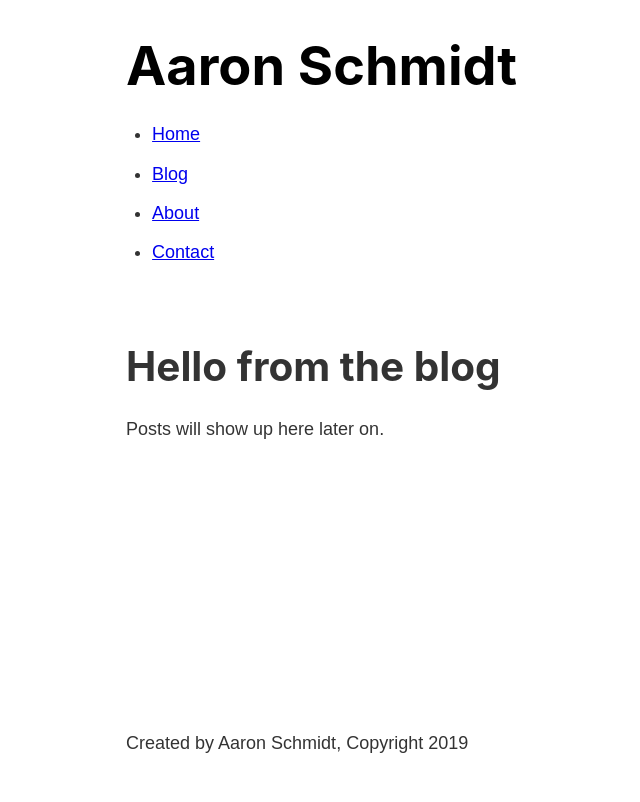
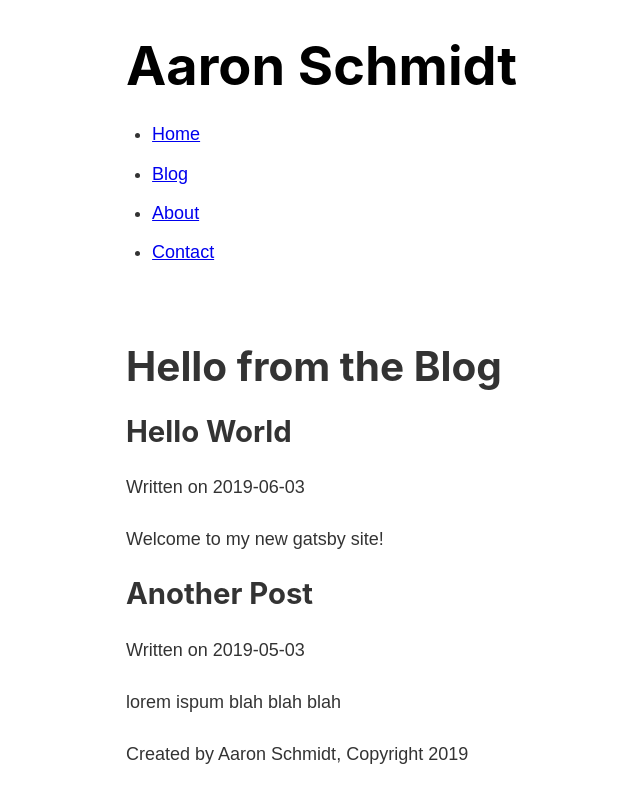
Before and after one commit to Schmidt-Aaron/gatsby-bootcamp, a Gatsby site: page /blog in a window 1280 px wide. Shown: the whole page, without its empty margins (132-772 px from the left). Built offline with nearby package versions, Linux system fonts and the light colour scheme; Gatsby itself is replaced by a stand-in of ours.

Commit message:
add markdown support + basic posts

```diff
--- a/gatsby-config.js
+++ b/gatsby-config.js
@@ -14,5 +14,15 @@ module.exports = {
     title: "Aaron Schmidt",
     author: "Aaron Schmidt",
   },
-  plugins: [`gatsby-plugin-sass`],
+  plugins: [
+    `gatsby-plugin-sass`,
+    {
+      resolve: `gatsby-source-filesystem`,
+      options: {
+        name: `pages`,
+        path: `${__dirname}/src/`,
+      },
+    },
+    `gatsby-transformer-remark`,
+  ],
 }
--- a/package.json
+++ b/package.json
@@ -6,7 +6,7 @@
   "license": "MIT",
   "scripts": {
     "build": "gatsby build",
-    "develop": " gatsby develop",
+    "develop": "gatsby develop",
     "format": "prettier --write src/**/*.{js,jsx}",
     "start": "npm run develop",
     "serve": "gatsby serve",
@@ -16,6 +16,8 @@
     "dotenv": "^8.0.0",
     "gatsby": "^2.5.2",
     "gatsby-plugin-sass": "^2.0.11",
+    "gatsby-source-filesystem": "^2.0.38",
+    "gatsby-transformer-remark": "^2.3.12",
     "node-sass": "^4.12.0",
     "react": "^16.8.6",
     "react-dom": "^16.8.6"
--- a/src/pages/blog.js
+++ b/src/pages/blog.js
@@ -1,12 +1,43 @@
 import React from "react"
 import Layout from "../components/Layout"
+import { Link, graphql, useStaticQuery } from "gatsby"
 
 export default function blog() {
+  const data = useStaticQuery(graphql`
+    query {
+      allMarkdownRemark {
+        edges {
+          node {
+            frontmatter {
+              title
+              date
+            }
+
+            excerpt
+          }
+        }
+      }
+    }
+  `)
+  const posts = data.allMarkdownRemark.edges
+  // console.log(posts)
+
   return (
     <div>
       <Layout>
-        <h1>Hello from the blog</h1>
-        <p>Posts will show up here later on.</p>
+        <h1>Hello from the Blog</h1>
+        {posts.map((post, i) => {
+          const { title, date } = post.node.frontmatter
+          const { excerpt } = post.node
+
+          return (
+            <div key={i}>
+              <h2>{title}</h2>
+              <p>Written on {date}</p>
+              <p>{excerpt}</p>
+            </div>
+          )
+        })}
       </Layout>
     </div>
   )
--- /dev/null
+++ b/src/posts/gatsby.md
@@ -0,0 +1,6 @@
+---
+title: "Hello World"
+date: "2019-06-03"
+---
+
+Welcome to my new gatsby site!
--- /dev/null
+++ b/src/posts/sample.md
@@ -0,0 +1,6 @@
+---
+title: "Another Post"
+date: "2019-05-03"
+---
+
+lorem ispum blah blah blah
```
Also changed, not shown: 1 other file.
